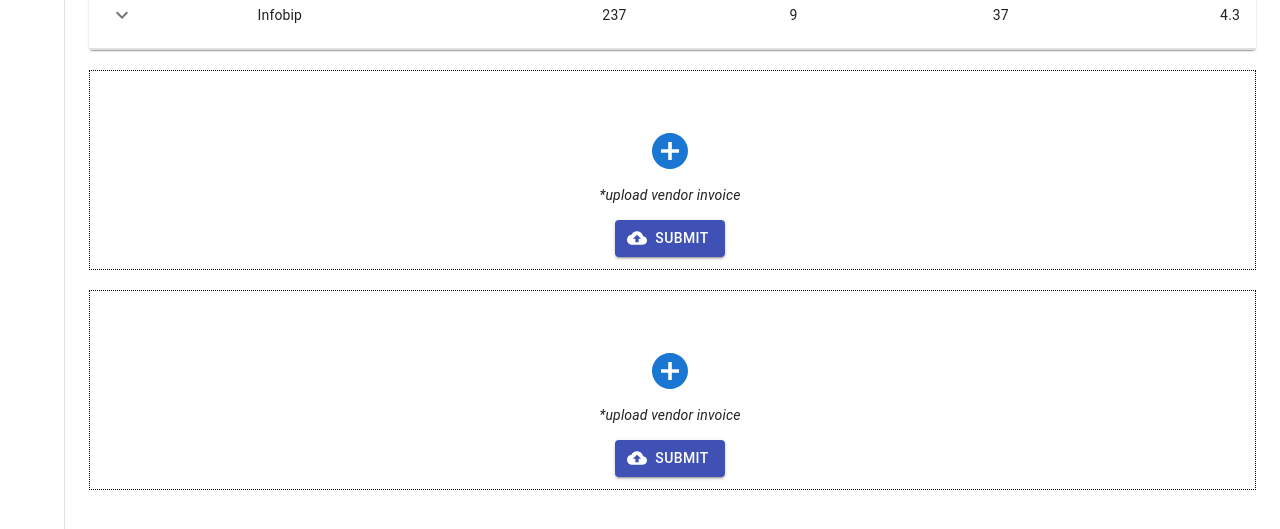
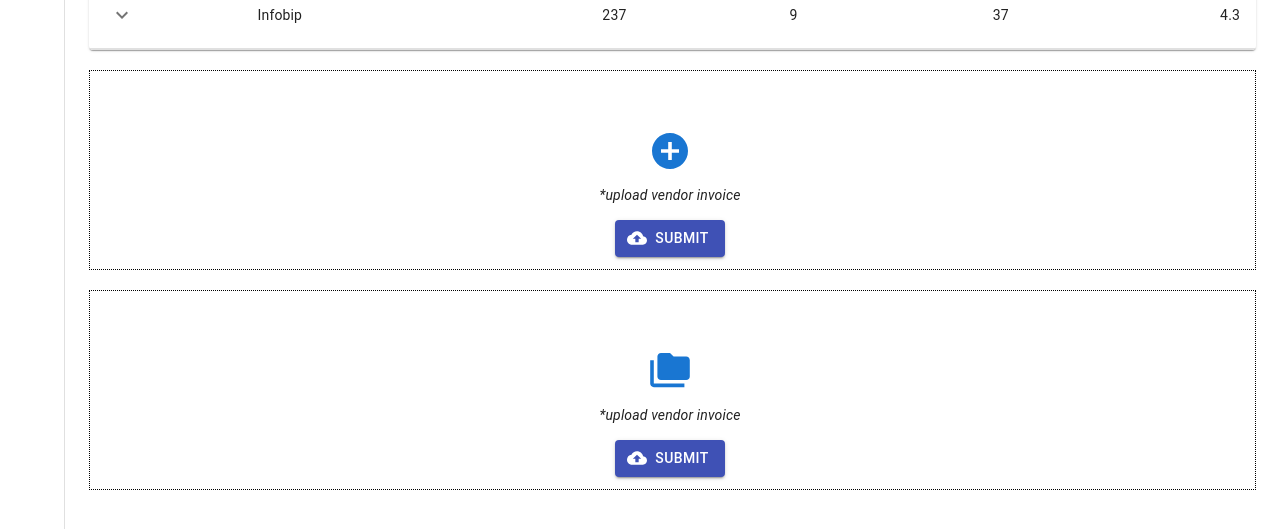
Before and after one commit to Bashar200/invoicer, a React (Create React App) app: page / in a window 1280 px wide. Shown: the part 231-760 px from the top of the page. Built offline with nearby package versions, Linux system fonts and the light colour scheme.

Commit message:
added excel upload utility

```diff
--- a/src/App.js
+++ b/src/App.js
@@ -1,6 +1,5 @@
 import './App.css';
 import HomePage from './components/Home/HomePage.js';
-import FileUpload  from './components/FileUpload/FileUpload.js';
 import { BrowserRouter as Router, Route, Routes  } from 'react-router-dom';
 
 export default function App() {
--- a/src/components/ExcelUpload/ExcelUpload.css
+++ b/src/components/ExcelUpload/ExcelUpload.css
@@ -1,3 +1,3 @@
-.svg_icons {
+.svg_icons_1 {
     transform: scale(1.8);
   }
--- a/src/components/ExcelUpload/ExcelUpload.js
+++ b/src/components/ExcelUpload/ExcelUpload.js
@@ -2,24 +2,18 @@ import React from "react";
 import { useState } from "react";
 import Button from "@material-ui/core/Button";
 import CloudUploadIcon from "@mui/icons-material/CloudUpload";
-import TextField from "@material-ui/core/TextField";
-import AttachFileIcon from "@mui/icons-material/AttachFile";
 import axios from "axios";
-import AddCircleOutlinedIcon from '@mui/icons-material/AddCircleOutlined';
-import { createTheme, ThemeProvider } from "@mui/material/styles";
+import FolderCopyIcon from '@mui/icons-material/FolderCopy';
 import { Input } from '@mui/material';
-import InputLabel from '@mui/material/InputLabel';
-import FormControl from '@mui/material/FormControl';
 import IconButton from '@mui/material/IconButton';
 import styles from './ExcelUpload.css';
-import ChannelDropdown from '../ChannelDropdown/ChannelDropdown.js';
 
-
-
-export default function UploadExcel() {
+export default function ExcelUpload() {
     const [selectedFile, setSelectedFile] = useState(null);
-
+    console.log({selectedFile})
     const handleFileChange = (event) => {
+        console.log(event.target)
+        return
       const files = event.target.files;
       setSelectedFile(files[0]);
     };
@@ -30,9 +24,14 @@ export default function UploadExcel() {
         formData.append("file", selectedFile);
 
         axios
-          .post("http://192.168.5.42:80/uploadInvoice", formData)
+          .post("http://192.168.5.42:80/invoice/gupshup/whatsapp", formData, {
+            headers: {
+              'Content-Type': 'multipart/form-data'
+            }
+          })
           .then((response) => {
             console.log("File uploaded successfully:", response.data);
+
           })
           .catch((error) => {
             console.error("Error uploading file:", error);
@@ -41,6 +40,7 @@ export default function UploadExcel() {
         console.error("No file selected for upload.");
       }
     };
+
 
 
   const containerStyle = {
@@ -71,21 +71,26 @@ export default function UploadExcel() {
         type="file"
         id="fileInput"
         style={{ display: 'none' }}
-        onChange={handleFileChange}
+        onChange={(e)=>{
+            console.log(e)
+        }}
+        onFocus={()=>{
+            console.log('focud')
+        }}
         multiple
       />
       <label htmlFor="fileInput">
         <IconButton color="primary" component="span">
-        <AddCircleOutlinedIcon className="svg_icons"/>
+        <FolderCopyIcon className="svg_icons_1"/>
         </IconButton>
       </label>
       <p style={paragraphStyle}>
-        <i>*upload vendor invoice</i>
+        <i>*upload excel zip</i>
       </p>
 
       <Button
         variant="contained"
-        color="primary"
+        color="secondary"
         startIcon={<CloudUploadIcon />}
         onClick={handleUpload}
       >submit</Button>
--- a/src/components/FileUpload/FileUpload.js
+++ b/src/components/FileUpload/FileUpload.js
@@ -13,24 +13,30 @@ import FormControl from '@mui/material/FormControl';
 import IconButton from '@mui/material/IconButton';
 import styles from './FileUpload.css';
 import ChannelDropdown from '../ChannelDropdown/ChannelDropdown.js';
+import FolderCopyIcon from '@mui/icons-material/FolderCopy';
 
 
 
 export default function UploadButton() {
     const [selectedFile, setSelectedFile] = useState(null);
+    const [selectedExcel, setSelectedExcel] = useState(null);
 
     const handleFileChange = (event) => {
       const files = event.target.files;
       setSelectedFile(files[0]); // Assuming you only want to handle one file
     };
+    const handleExcelChange = (event) => {
+        const files = event.target.files;
+        setSelectedExcel(files[0]); // Assuming you only want to handle one file
+      };
 
     const handleUpload = () => {
-      if (selectedFile) {
+      if (selectedFile || selectedExcel) {
         const formData = new FormData();
-        formData.append("file", selectedFile);
+        formData.append("file", selectedFile || selectedExcel);
 
         axios
-          .post("http://192.168.5.42:80/uploadInvoice", formData)
+          .post("http://192.168.5.42:80/invoice/gupshup/whatsapp", formData)
           .then((response) => {
             console.log("File uploaded successfully:", response.data);
           })
@@ -65,6 +71,7 @@ export default function UploadButton() {
   };
 
   return (
+    <div>
     <div style={containerStyle}>
         <div style={containerStyle2}>
       <Input
@@ -92,6 +99,34 @@ export default function UploadButton() {
       </div>
       <div></div>
     </div>
+    <div style={containerStyle}>
+        <div style={containerStyle2}>
+      <Input
+        type="file"
+        id="fileInput2"
+        style={{ display: 'none' }}
+        onChange={handleExcelChange}
+        multiple
+      />
+      <label htmlFor="fileInput2">
+        <IconButton color="primary" component="span">
+        <FolderCopyIcon className="svg_icons"/>
+        </IconButton>
+      </label>
+      <p style={paragraphStyle}>
+        <i>*upload vendor invoice</i>
+      </p>
+
+      <Button
+        variant="contained"
+        color="primary"
+        startIcon={<CloudUploadIcon />}
+        onClick={handleUpload}
+      >submit</Button>
+      </div>
+      <div></div>
+    </div>
+    </div>
 
   );
 }
--- a/src/components/Home/HomePage.js
+++ b/src/components/Home/HomePage.js
@@ -162,7 +162,7 @@ export default function MiniDrawer() {
         <DrawerHeader />
         <Table/>
         <FileUpload/>
-        <ExcelUpload/>
+        {/* <ExcelUpload/> */}
         {/* <ActivityTimeline/> */}
       </Box>
     </Box>
```
